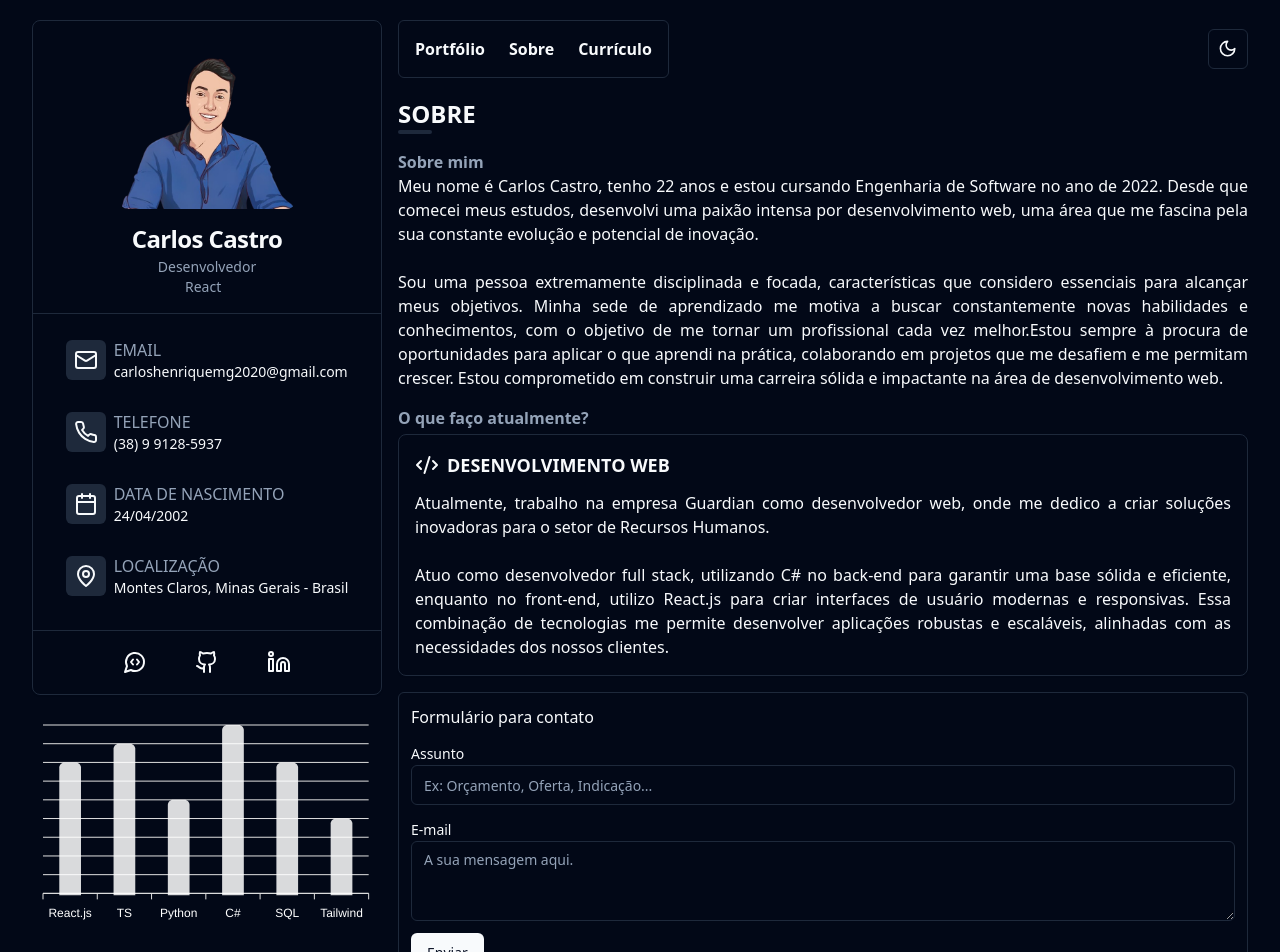
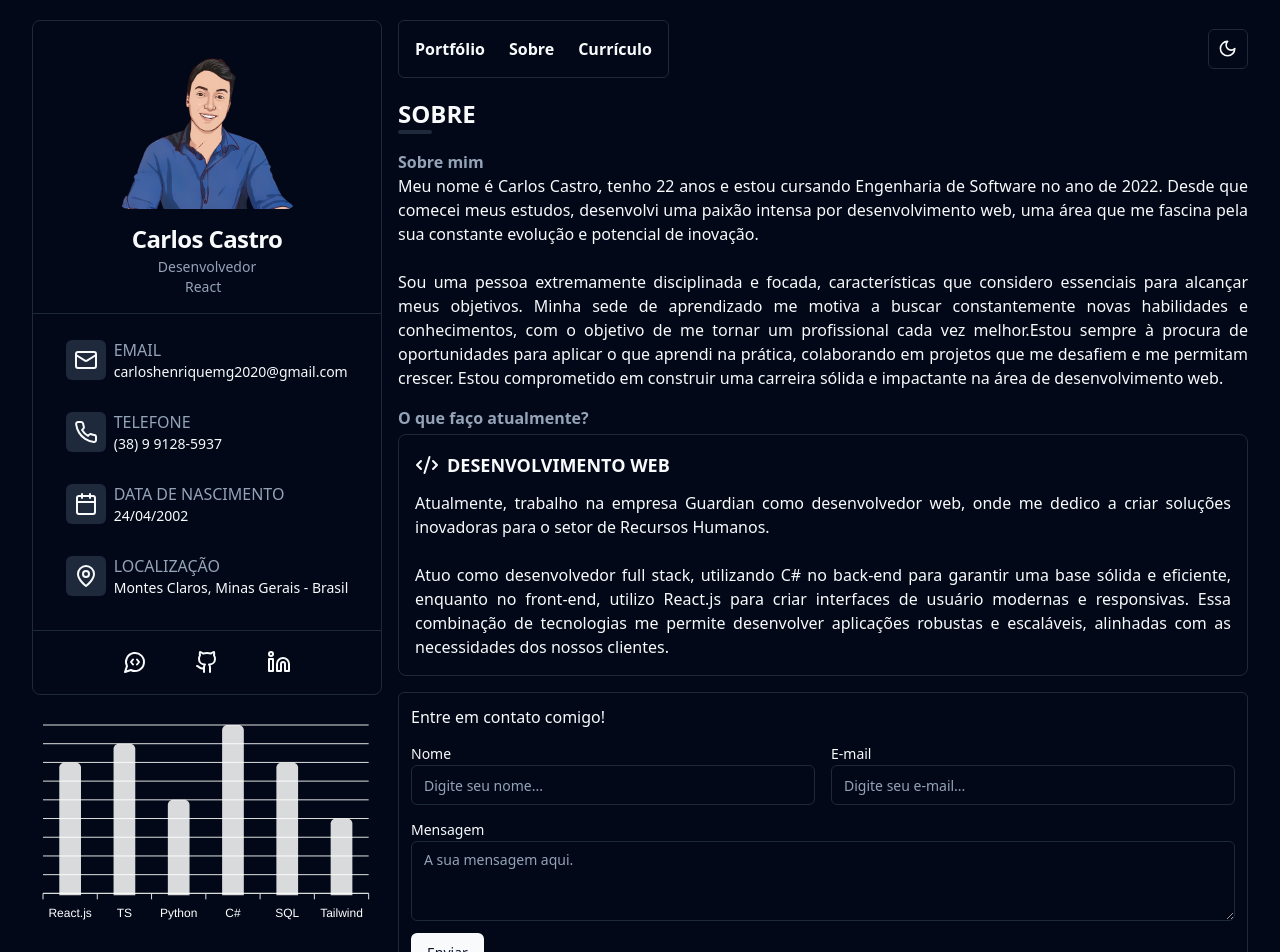
Before and after one commit to Carlos-Castro11/portfolio, a React (Vite) app: page /about in a window 1280 px wide. Shown: the top 952 px of the page. Built offline with nearby package versions, Linux system fonts and the light colour scheme.

Commit message:
Add e-mail sending function

```diff
--- a/package.json
+++ b/package.json
@@ -10,6 +10,7 @@
     "preview": "vite preview"
   },
   "dependencies": {
+    "@emailjs/browser": "^4.4.1",
     "@radix-ui/react-dropdown-menu": "^2.1.0",
     "@radix-ui/react-label": "^2.1.0",
     "@radix-ui/react-separator": "^1.1.0",
--- a/src/components/form.tsx
+++ b/src/components/form.tsx
@@ -1,3 +1,4 @@
+import emailjs from '@emailjs/browser'
 import { useForm } from 'react-hook-form'
 import { toast, Toaster } from 'sonner'
 import { z } from 'zod'
@@ -8,23 +9,42 @@ import { Label } from './ui/label'
 import { Textarea } from './ui/textarea'
 
 const contactForm = z.object({
-  subject: z.string(),
-  email: z.string(),
+  name: z.string(),
+  email: z.string().email(),
+  message: z.string(),
 })
 
 type ContactForm = z.infer<typeof contactForm>
 
 export function Form() {
-  const { register, handleSubmit } = useForm<ContactForm>({
+  const {
+    register,
+    handleSubmit,
+    reset,
+    formState: { isSubmitting },
+  } = useForm<ContactForm>({
     defaultValues: {
-      subject: '',
+      name: '',
       email: '',
+      message: '',
     },
   })
 
   async function handleSendEmail(data: ContactForm) {
+    const templateParams = {
+      from_name: data.name,
+      message: data.message,
+      email: data.email,
+    }
     try {
+      await emailjs.send(
+        'service_d4zwoyt',
+        'template_3h2j3rh',
+        templateParams,
+        'hPq8qTBzrcSO6AV2B',
+      )
       toast.success('E-mail enviado com sucesso!')
+      reset()
     } catch {
       toast.error('Ocorreu um erro...')
     }
@@ -37,25 +57,50 @@ export function Form() {
         className="border rounded-md p-3 space-y-3"
         onSubmit={handleSubmit(handleSendEmail)}
       >
-        <h3>Formulário para contato</h3>
-        <div>
-          <Label htmlFor="subject">Assunto</Label>
-          <Input
-            {...register('subject')}
-            id="subject"
-            type="text"
-            placeholder="Ex: Orçamento, Oferta, Indicação..."
-          />
+        <h3>Entre em contato comigo!</h3>
+        <div className="grid grid-cols-2 gap-4">
+          <div>
+            <Label htmlFor="name">Nome</Label>
+            <Input
+              required={true}
+              minLength={5}
+              className=""
+              {...register('name', { required: true, minLength: 5 })}
+              id="name"
+              type="text"
+              placeholder="Digite seu nome..."
+            />
+          </div>
+          <div>
+            <Label htmlFor="email">E-mail</Label>
+            <Input
+              required={true}
+              className=""
+              {...register('email', { required: true })}
+              id="email"
+              type="email"
+              placeholder="Digite seu e-mail..."
+            />
+          </div>
         </div>
         <div>
-          <Label htmlFor="email">E-mail</Label>
+          <Label htmlFor="message">Mensagem</Label>
           <Textarea
-            {...register('email')}
-            id="email"
+            required={true}
+            minLength={15}
+            {...register('message', { required: true })}
+            id="message"
             placeholder="A sua mensagem aqui."
           />
         </div>
-        <Button type="submit">Enviar</Button>
+        <Button
+          className={`${isSubmitting && 'cursor-wait'}`}
+          disabled={isSubmitting}
+          type="submit"
+          variant={isSubmitting ? 'outline' : 'default'}
+        >
+          {isSubmitting ? 'Enviando...' : 'Enviar'}
+        </Button>
       </form>
     </>
   )
```
Also changed, not shown: 1 other file (tests, documents, lock files or other folders).
